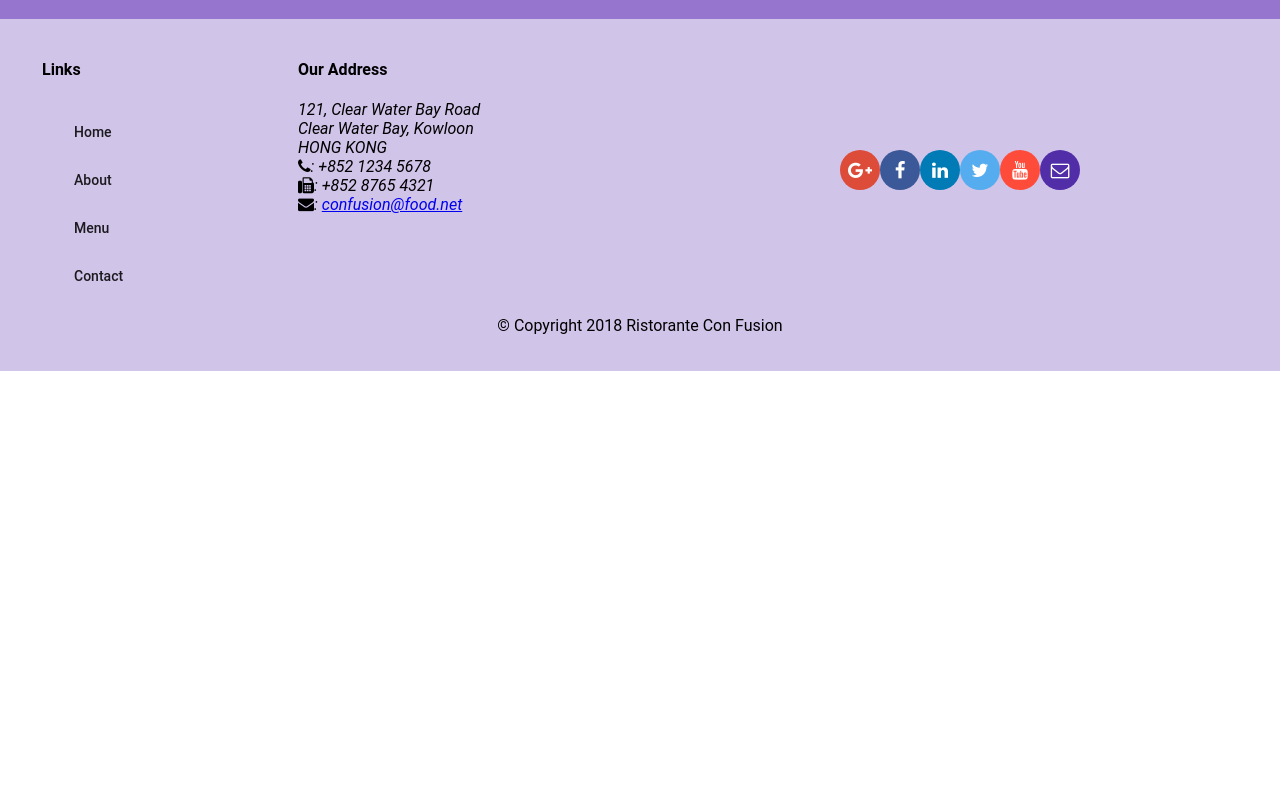
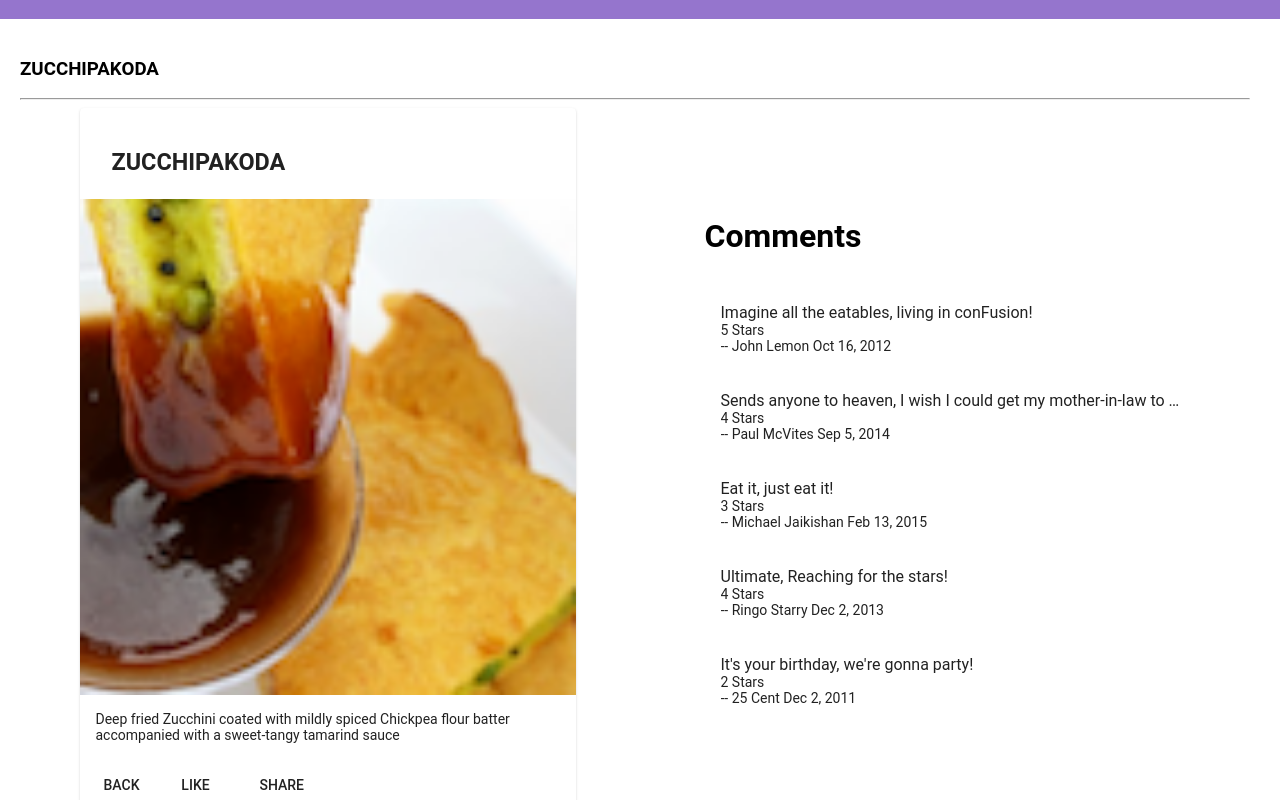
Before and after one commit to sheldonhenriques/AngularFramework, an Angular app: page /dishdetail/1 in a window 1280 px wide. Before the commit this address led to /. Shown: the part 320-1120 px from the top of the page. Before the commit the page ends 800 px from the top, so only its background shows below. Built offline with nearby package versions, Linux system fonts and the light colour scheme.

Commit message:
single page application part 2

```diff
--- a/src/app/app-routing/routes.ts
+++ b/src/app/app-routing/routes.ts
@@ -11,5 +11,6 @@
   { path: 'menu',     component: MenuComponent },
   { path: 'contactus',     component: ContactComponent },
   { path: 'about',     component: AboutComponent },
+  { path: 'dishdetail/:id',     component: DishdetailComponent },
   { path: '', redirectTo: '/home', pathMatch: 'full' }
 ];
--- a/src/app/dishdetail/dishdetail.component.html
+++ b/src/app/dishdetail/dishdetail.component.html
@@ -1,11 +1,17 @@
 <div class="container"
-    fxLayout="row"
+    fxLayout="row wrap"
     fxLayout.sm="column"
     fxLayout.xs="column"
     fxLayoutAlign.gt-md="space-around center"
     fxLayoutGap="10px"
     fxLayoutGap.xs="0">
 
+  <div fxFlex="100">
+    <div>
+      <h3>{{dish.name | uppercase}}</h3>
+      <hr>
+    </div>
+  </div>
   <div fxFlex="40" *ngIf="dish">
     <mat-card>
       <mat-card-header>
@@ -19,6 +25,7 @@
         </p>
       </mat-card-content>
       <mat-card-actions>
+        <button mat-button (click)="goBack()">BACK</button>
         <button mat-button>LIKE</button>
         <button mat-button>SHARE</button>
       </mat-card-actions>
--- a/src/app/dishdetail/dishdetail.component.ts
+++ b/src/app/dishdetail/dishdetail.component.ts
@@ -1,5 +1,9 @@
 import { Component, OnInit, Input } from '@angular/core';
 import { Dish } from '../shared/dish';
+import { DishService } from '../services/dish.service';
+
+import { Params, ActivatedRoute } from '@angular/router';
+import { Location } from '@angular/common';
 
 
 @Component({
@@ -9,12 +13,19 @@
 })
 export class DishdetailComponent implements OnInit {
 
-  @Input()
   dish: Dish;
 
-  constructor() { }
+  constructor(private dishservice: DishService,
+    private route: ActivatedRoute,
+    private location: Location) { }
 
   ngOnInit() {
+    let id = this.route.snapshot.params['id'];
+    this.dish = this.dishservice.getDish(id);
+  }
+
+  goBack(): void {
+    this.location.back();
   }
 
 }
--- a/src/app/menu/menu.component.html
+++ b/src/app/menu/menu.component.html
@@ -11,7 +11,7 @@
 
   <div fxFlex>
     <mat-grid-list cols="2" rowHeight="200px">
-      <mat-grid-tile *ngFor="let dish of dishes" (click) = "onSelect(dish)">
+      <mat-grid-tile *ngFor="let dish of dishes" [routerLink]="['/dishdetail', dish.id]">
         <img height="200px" src={{dish.image}} alt={{dish.name}}>
         <mat-grid-tile-footer>
           <h1>{{dish.name | uppercase}}</h1>
@@ -20,5 +20,3 @@
     </mat-grid-list>
   </div>
 </div>
-
-<app-dishdetail [dish] = "selectedDish"></app-dishdetail>
```
